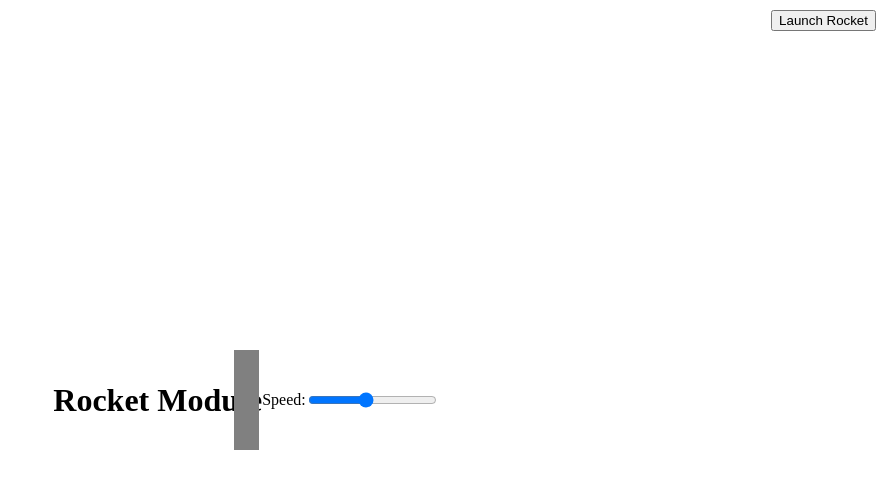
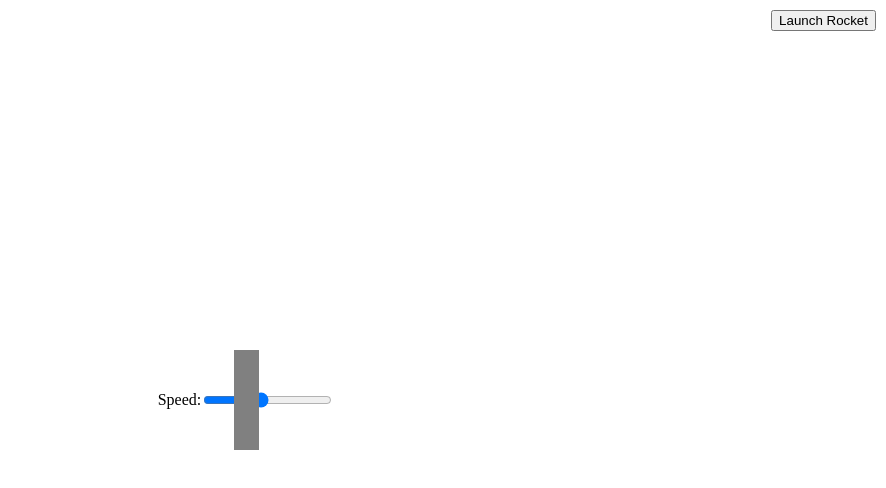
Before and after one commit to Kpukol/Anche, a plain HTML site: page index.html in a window 1280 px wide. Shown: the whole page, without its empty margins (394-1280 px from the left). Drawn offline with Linux system fonts and the light colour scheme.

Commit message:
Update index.html

```diff
--- a/index.html
+++ b/index.html
@@ -30,7 +30,6 @@
 </style>
 </head>
 <body>
-<h1>Rocket Module</h1>
 <label for="speed">Speed:</label>
 <input type="range" id="speed" name="speed" min="1" max="10" value="5">
 <button onclick="launchRocket()">Launch Rocket</button>
```
